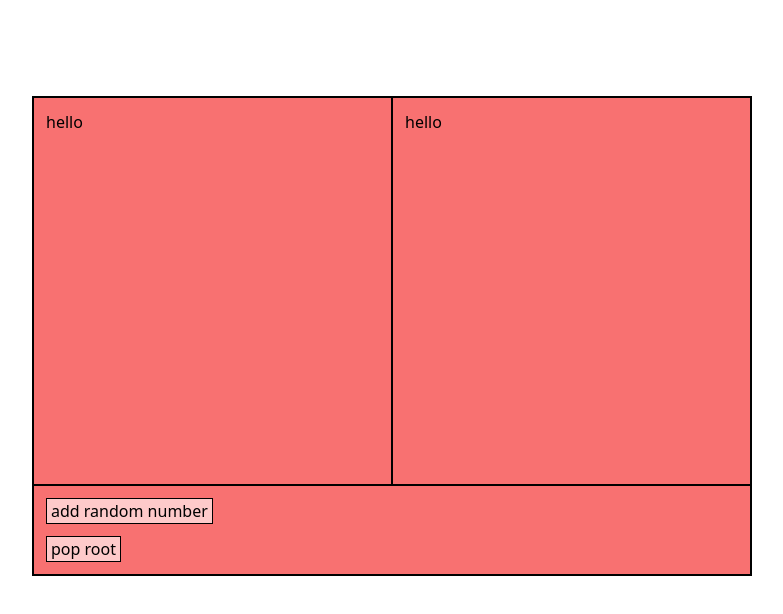
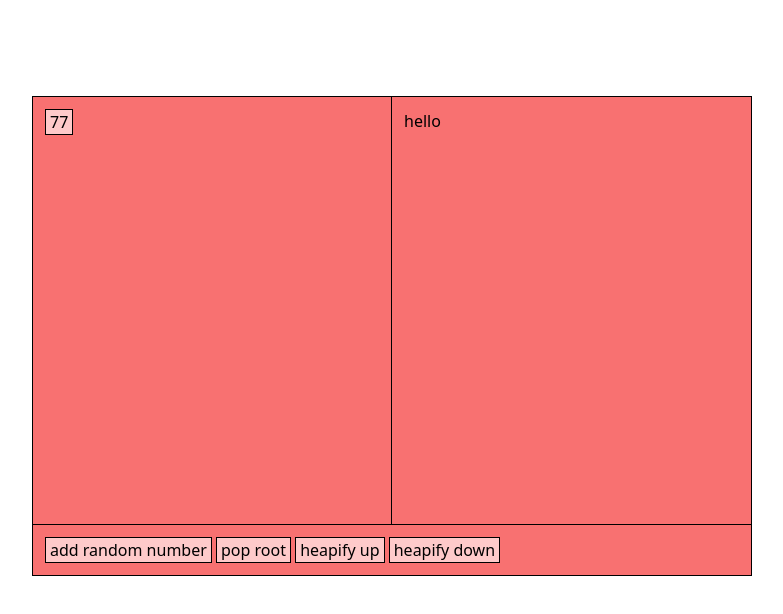
Before and after one commit to nichwch/heap, a SvelteKit app: page / in a window 1280 px wide. Both pictures are taken after a click on the button "add random number". Shown: the top 614 px of the page, without its empty margins (248-1031 px from the left). Built offline with nearby package versions, Linux system fonts and the light colour scheme.

Commit message:
array display

```diff
--- a/src/routes/+page.svelte
+++ b/src/routes/+page.svelte
@@ -1,14 +1,26 @@
 <script lang="ts">
-	let arr = [];
+	import ArrayVis from './ArrayVis.svelte';
+
+	let arr: number[] = [];
+	const addRandom = () => {
+		const newNum = Math.floor(Math.random() * 100);
+		arr = [...arr, newNum];
+	};
 </script>
 
-<div class="w-[45rem] mx-auto mt-24 h-[30rem] border-2 border-black bg-red-400 flex flex-col">
-	<div class="flex flex-grow border-b-2 border-black">
-		<div class=" flex-grow p-3 border-r-2 border-black">hello</div>
-		<div class=" flex-grow p-3">hello</div>
+<div class="w-[45rem] mx-auto mt-24 h-[30rem] border border-black bg-red-400 flex flex-col">
+	<div class="flex flex-grow border-b border-black">
+		<div class="  basis-1/2 flex-grow-0 flex-shrink-0 p-3 border-r border-black">
+			<ArrayVis {arr} />
+		</div>
+		<div class=" basis-1/2 flex-grow-0 flex-shrink-0 p-3">hello</div>
 	</div>
 	<div class="p-3">
-		<button class="button block bg-red-200 hover:bg-red-300">add random number</button>
-		<button class="mt-3 button block bg-red-200 hover:bg-red-300">pop root</button>
+		<button class="button bg-red-200 hover:bg-red-300" on:click={addRandom}
+			>add random number</button
+		>
+		<button class=" button bg-red-200 hover:bg-red-300">pop root</button>
+		<button class=" button bg-red-200 hover:bg-red-300">heapify up</button>
+		<button class=" button bg-red-200 hover:bg-red-300">heapify down</button>
 	</div>
 </div>
--- /dev/null
+++ b/src/routes/ArrayVis.svelte
@@ -0,0 +1,11 @@
+<script lang="ts">
+	export let arr: number[] = [];
+</script>
+
+<div class="flex flex-wrap">
+	{#each arr as num, i}
+		<div class="border border-black bg-red-200 px-1 mb-3">
+			{num}
+		</div>
+	{/each}
+</div>
```
